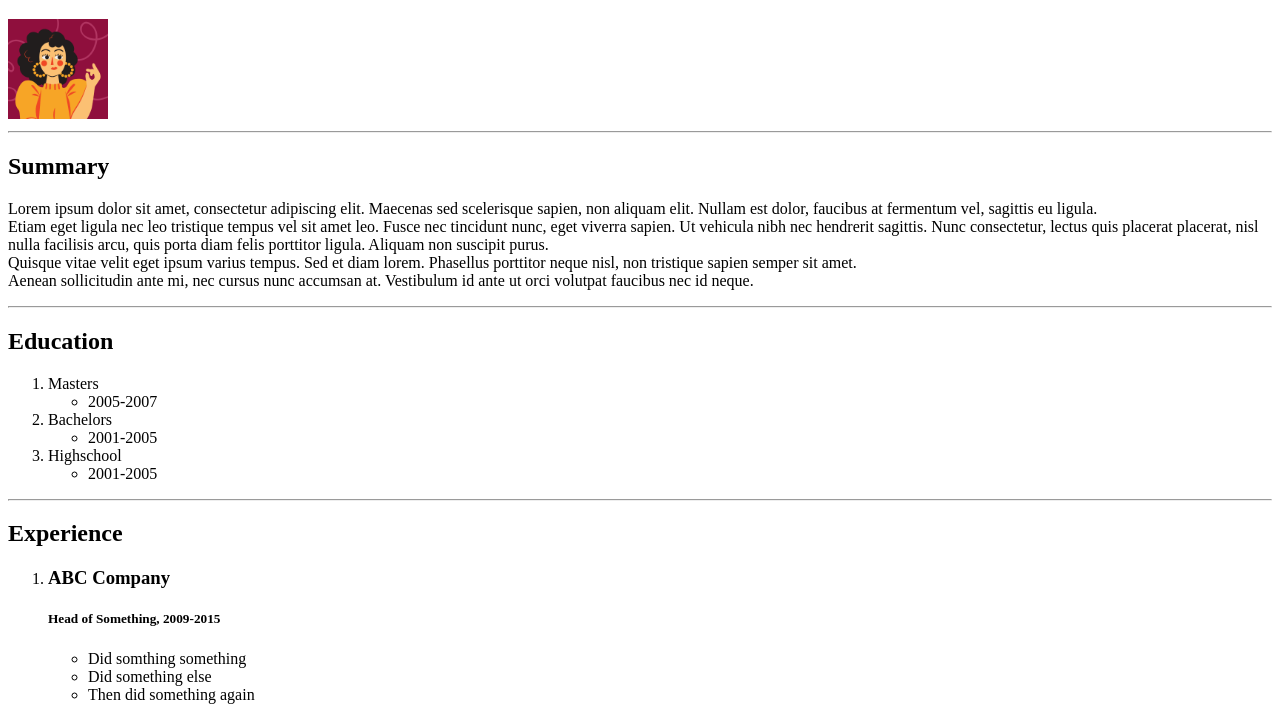
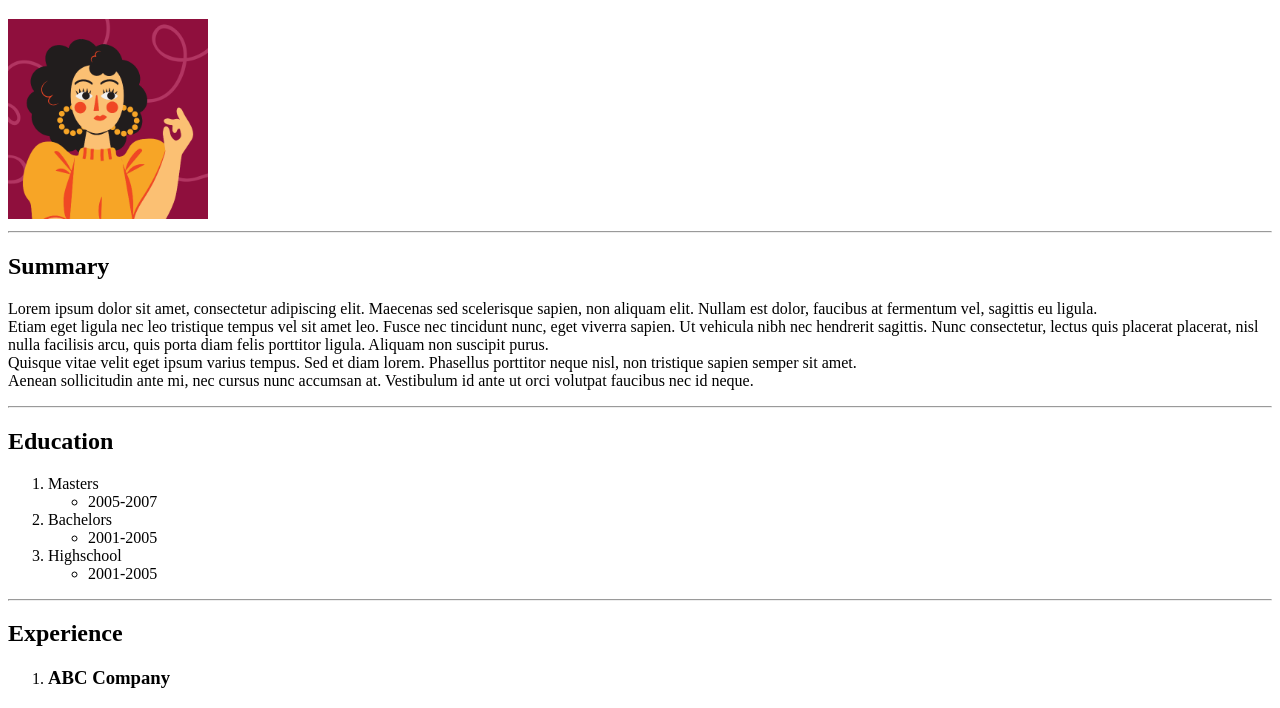
Before and after one commit to sudjad/test-resume, a plain HTML site: page index.html in a window 1280 px wide. Shown: the part 61-769 px from the top of the page. Drawn offline with Linux system fonts and the light colour scheme.

Commit message:
Update index.html

```diff
--- a/index.html
+++ b/index.html
@@ -3,7 +3,7 @@
     <title>My Resume</title>
     <body>
 <h1>Temper Tantrum</h1>
-<img src="./Assets/9.png" alt="Feedback" width="100" height="100">
+<img src="./Assets/9.png" alt="Feedback" width="200" height="200">
 <hr />
 <H2>Summary</H2>
 <p>Lorem ipsum dolor sit amet, consectetur adipiscing elit. Maecenas sed scelerisque sapien, non aliquam elit. Nullam est dolor, faucibus at fermentum vel, sagittis eu ligula. <br />
```
